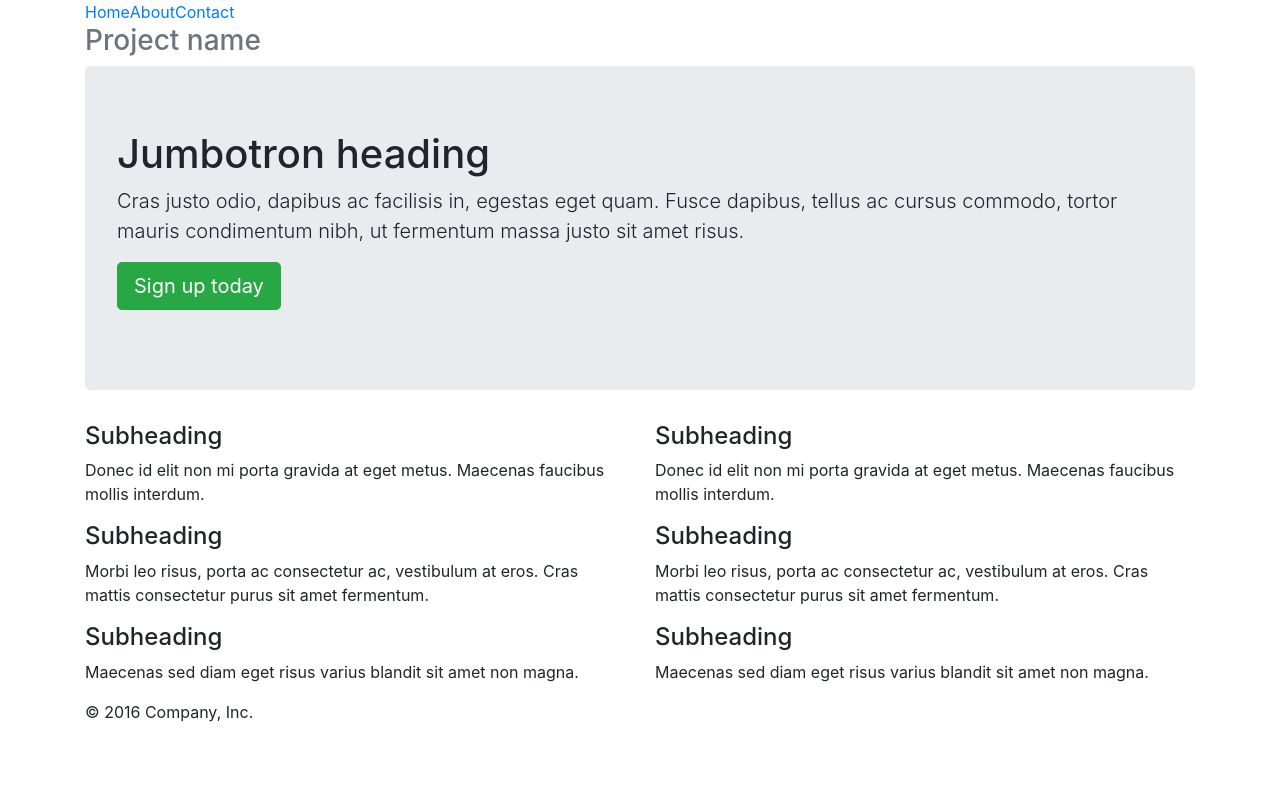
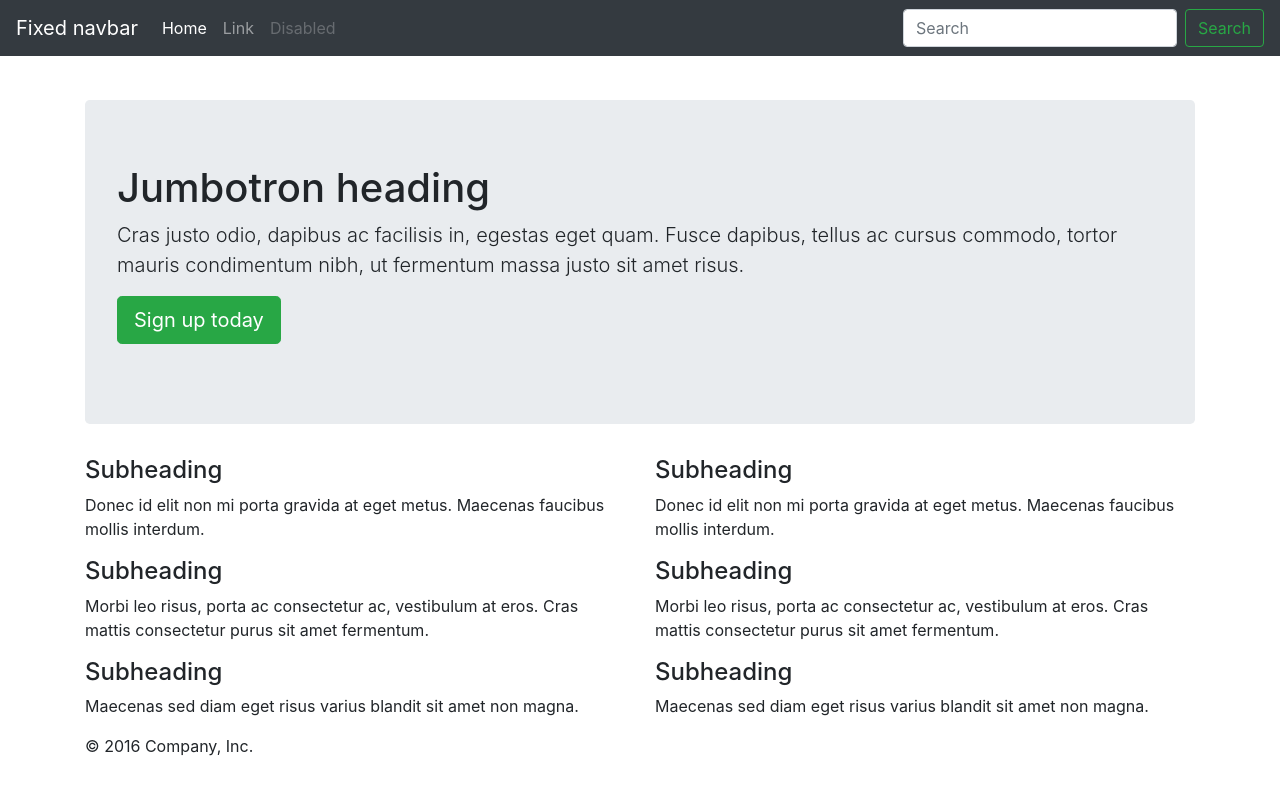
Before and after one commit to danieldeandradelopes/like-twitter-flask, a Flask app: page / in a window 1280 px wide. Run offline with Flask 2, Linux system fonts and the light colour scheme; some libraries are stand-ins or nearby versions.

Commit message:
PAGES - Create base.html and our login and index page

```diff
--- a/app/controllers/default.py
+++ b/app/controllers/default.py
@@ -2,10 +2,21 @@ from flask import render_template
 from app import app
 
 
-@app.route('/index/<user>')
-@app.route('/', defaults={"user": None})
-def index(user):
-    return render_template('base.html', user=user)
+# @app.route('/index/<user>')
+# @app.route('/', defaults={"user": None})
+# def index(user):
+#     return render_template('index.html', user=user)
+
+@app.route('/index')
+@app.route('/')
+def index():
+    return render_template('index.html')
+
+
+@app.route('/login')
+def login():
+    return render_template('base.html')
+
 
 # case name is empty your value now is None
 # @app.route('/test', defaults={'name': None})
--- a/app/templates/base.html
+++ b/app/templates/base.html
@@ -8,7 +8,7 @@
 
     <link rel="canonical" href="https://getbootstrap.com/docs/3.4/examples/jumbotron-narrow/">
 
-    <title>Twitter</title>
+    <title>{% block title %} Twitter {% endblock %}</title>
 
     <!-- Bootstrap core CSS -->
     <link rel="stylesheet" href="{{ url_for('static', filename='css/bootstrap.min.css') }}">
@@ -18,53 +18,39 @@
 <body>
 
     <div class="container">
-        <div class="header clearfix">
-            <nav>
-                <ul class="nav nav-pills pull-right">
-                    <li role="presentation" class="active"><a href="#">Home</a></li>
-                    <li role="presentation"><a href="#">About</a></li>
-                    <li role="presentation"><a href="#">Contact</a></li>
-                </ul>
+        <header>
+            <!-- Fixed navbar -->
+            <nav class="navbar navbar-expand-md navbar-dark fixed-top bg-dark">
+                <a class="navbar-brand" href="#">Fixed navbar</a>
+                <button class="navbar-toggler" type="button" data-toggle="collapse" data-target="#navbarCollapse"
+                    aria-controls="navbarCollapse" aria-expanded="false" aria-label="Toggle navigation">
+                    <span class="navbar-toggler-icon"></span>
+                </button>
+                <div class="collapse navbar-collapse" id="navbarCollapse">
+                    <ul class="navbar-nav mr-auto">
+                        <li class="nav-item active">
+                            <a class="nav-link" href="#">Home <span class="sr-only">(current)</span></a>
+                        </li>
+                        <li class="nav-item">
+                            <a class="nav-link" href="#">Link</a>
+                        </li>
+                        <li class="nav-item">
+                            <a class="nav-link disabled" href="#" tabindex="-1" aria-disabled="true">Disabled</a>
+                        </li>
+                    </ul>
+                    <form class="form-inline mt-2 mt-md-0">
+                        <input class="form-control mr-sm-2" type="text" placeholder="Search" aria-label="Search">
+                        <button class="btn btn-outline-success my-2 my-sm-0" type="submit">Search</button>
+                    </form>
+                </div>
             </nav>
-            <h3 class="text-muted">Project name</h3>
-        </div>
 
-        <div class="jumbotron">
-            <h1>Jumbotron heading</h1>
-            <p class="lead">Cras justo odio, dapibus ac facilisis in, egestas eget quam. Fusce dapibus, tellus ac cursus
-                commodo, tortor mauris condimentum nibh, ut fermentum massa justo sit amet risus.</p>
-            <p><a class="btn btn-lg btn-success" href="#" role="button">Sign up today</a></p>
-        </div>
+            {% block content %}
+            {% endblock %}
 
-        <div class="row marketing">
-            <div class="col-lg-6">
-                <h4>Subheading</h4>
-                <p>Donec id elit non mi porta gravida at eget metus. Maecenas faucibus mollis interdum.</p>
-
-                <h4>Subheading</h4>
-                <p>Morbi leo risus, porta ac consectetur ac, vestibulum at eros. Cras mattis consectetur purus sit amet
-                    fermentum.</p>
-
-                <h4>Subheading</h4>
-                <p>Maecenas sed diam eget risus varius blandit sit amet non magna.</p>
-            </div>
-
-            <div class="col-lg-6">
-                <h4>Subheading</h4>
-                <p>Donec id elit non mi porta gravida at eget metus. Maecenas faucibus mollis interdum.</p>
-
-                <h4>Subheading</h4>
-                <p>Morbi leo risus, porta ac consectetur ac, vestibulum at eros. Cras mattis consectetur purus sit amet
-                    fermentum.</p>
-
-                <h4>Subheading</h4>
-                <p>Maecenas sed diam eget risus varius blandit sit amet non magna.</p>
-            </div>
-        </div>
-
-        <footer class="footer">
-            <p>&copy; 2016 Company, Inc.</p>
-        </footer>
+            <footer class="footer">
+                <p>&copy; 2016 Company, Inc.</p>
+            </footer>
 
     </div> <!-- /container -->
 
--- a/app/templates/index.html
+++ b/app/templates/index.html
@@ -1,21 +1,42 @@
-<html>
+{% extends 'base.html' %}
 
-<head>
-    <title>Twitter</title>
-    <link rel="stylesheet" href="{{ url_for('static', filename='css/bootstrap.min.css') }}">
+{% block title %} {{ super() }} - Home {% endblock %}
 
-</head>
+{% block content %}
 
-<body>
-    <h1>Twitter</h1>
-    {% if user %}
-    <p>Bem-vindo ao Twitter, {{user}}</p>
-    {% else %}
-    <p>Bem-vindo ao Twitter</p>
-    {% endif %}
+<div class="jumbotron" style="margin-top: 100px;">
+    <h1>Jumbotron heading</h1>
+    <p class="lead">Cras justo odio, dapibus ac facilisis in, egestas eget quam. Fusce dapibus, tellus ac
+        cursus
+        commodo, tortor mauris condimentum nibh, ut fermentum massa justo sit amet risus.</p>
+    <p><a class="btn btn-lg btn-success" href="#" role="button">Sign up today</a></p>
+</div>
 
-    <script src="https://ajax.googleapis.com/ajax/libs/jquery/1.12.4/jquery.min.js"></script>
-    <script src="{{ url_for('static', filename='js/bootstrap.min.js') }}"></script>
-</body>
+<div class="row marketing">
+    <div class="col-lg-6">
+        <h4>Subheading</h4>
+        <p>Donec id elit non mi porta gravida at eget metus. Maecenas faucibus mollis interdum.</p>
 
-</html>
+        <h4>Subheading</h4>
+        <p>Morbi leo risus, porta ac consectetur ac, vestibulum at eros. Cras mattis consectetur purus sit
+            amet
+            fermentum.</p>
+
+        <h4>Subheading</h4>
+        <p>Maecenas sed diam eget risus varius blandit sit amet non magna.</p>
+    </div>
+
+    <div class="col-lg-6">
+        <h4>Subheading</h4>
+        <p>Donec id elit non mi porta gravida at eget metus. Maecenas faucibus mollis interdum.</p>
+
+        <h4>Subheading</h4>
+        <p>Morbi leo risus, porta ac consectetur ac, vestibulum at eros. Cras mattis consectetur purus sit
+            amet
+            fermentum.</p>
+
+        <h4>Subheading</h4>
+        <p>Maecenas sed diam eget risus varius blandit sit amet non magna.</p>
+    </div>
+</div>
+{% endblock %}
```
Also changed, not shown: app/templates/alternative_base.html (added, +94 -0 lines).
